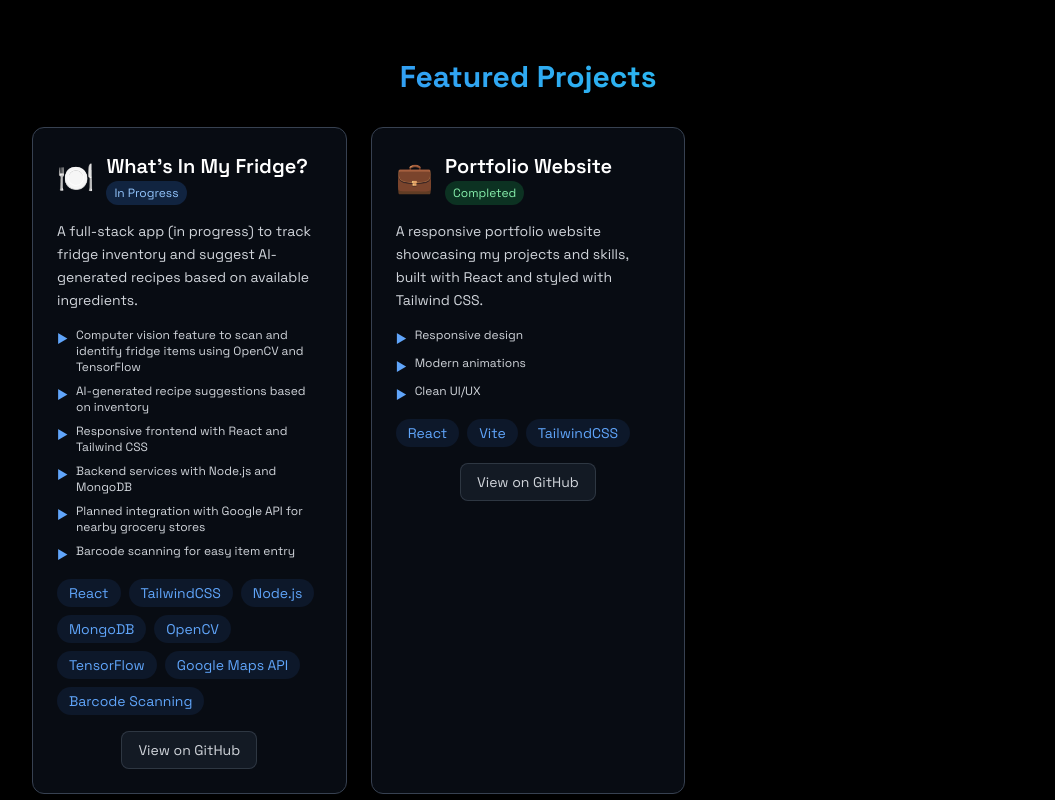
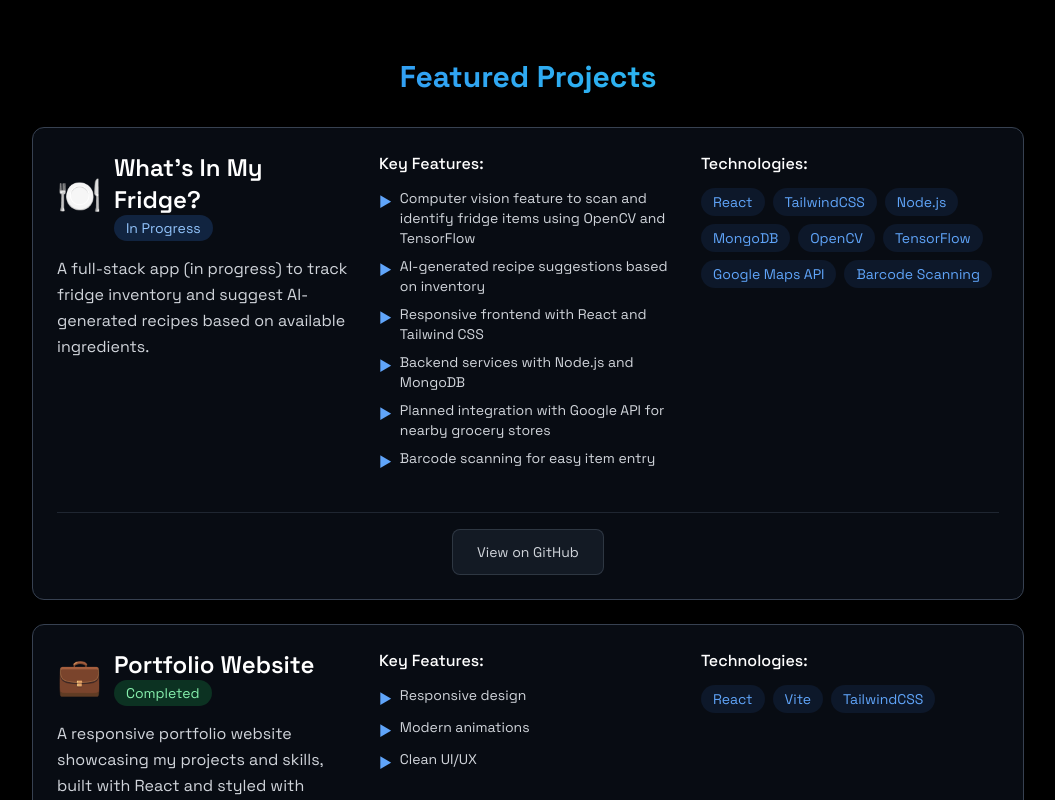
Before and after one commit to judyphantx/judy-portfolio, a React (Vite) app: page / in a window 1280 px wide. Shown: the part 2340-3140 px from the top of the page, without its empty margins (112-1167 px from the left). Built offline with nearby package versions, Linux system fonts and the light colour scheme; no server answers.

Commit message:
Updated projects UI

```diff
--- a/src/components/sections/Projects.jsx
+++ b/src/components/sections/Projects.jsx
@@ -13,7 +13,7 @@ export const Projects = () => {
         "OpenCV",
         "TensorFlow",
         "Google Maps API",
-        "Barcode Scanning"
+        "Barcode Scanning",
       ],
       emoji: "🍽️",
       status: "In Progress",
@@ -23,7 +23,7 @@ export const Projects = () => {
         "Responsive frontend with React and Tailwind CSS",
         "Backend services with Node.js and MongoDB",
         "Planned integration with Google API for nearby grocery stores",
-        "Barcode scanning for easy item entry"
+        "Barcode scanning for easy item entry",
       ],
       github: "https://github.com/judyphantx/whats_in_my_fridge",
     },
@@ -91,20 +91,25 @@ export const Projects = () => {
         <h2 className="text-2xl sm:text-3xl font-bold mb-8 bg-gradient-to-r from-blue-500 to-cyan-400 bg-clip-text text-transparent text-center">
           Featured Projects
         </h2>
-        <div className="grid grid-cols-1 md:grid-cols-2 lg:grid-cols-3 gap-4 sm:gap-6">
+        <div className="space-y-6">
           {projects.map((project) => (
             <div
               key={project.id}
-              className="bg-gray-900/50 backdrop-blur-sm rounded-xl p-4 sm:p-6 border border-gray-700 hover:-translate-y-2 transition-all duration-300 hover:border-blue-500/40 touch-manipulation"
+              className="bg-gray-900/50 backdrop-blur-sm rounded-xl p-4 sm:p-6 border border-gray-700 hover:-translate-y-1 transition-all duration-300 hover:border-blue-500/40 touch-manipulation"
             >
+              <div className="flex flex-col lg:flex-row gap-6">
+                {/* Left section - Header and description */}
+                <div className="lg:w-1/3">
                   <div className="flex items-center gap-3 mb-4">
-                <span className="text-2xl sm:text-3xl">{project.emoji}</span>
+                    <span className="text-3xl sm:text-4xl">
+                      {project.emoji}
+                    </span>
                     <div>
-                  <h3 className="font-semibold text-white text-lg sm:text-xl">
+                      <h3 className="font-semibold text-white text-xl sm:text-2xl">
                         {project.title}
                       </h3>
                       <span
-                    className={`px-2 py-1 rounded-full text-xs ${
+                        className={`px-3 py-1 rounded-full text-sm ${
                           project.status === "Completed"
                             ? "bg-green-500/20 text-green-300"
                             : "bg-blue-500/20 text-blue-300"
@@ -114,21 +119,28 @@ export const Projects = () => {
                       </span>
                     </div>
                   </div>
-
-              <p className="text-gray-300 text-sm mb-4 leading-relaxed">
+                  <p className="text-gray-300 text-base mb-4 leading-relaxed">
                     {project.description}
                   </p>
+                </div>
 
+                {/* Middle section - Highlights */}
+                <div className="lg:w-1/3">
+                  <h4 className="text-white font-medium mb-3">Key Features:</h4>
                   <div className="space-y-2 mb-4">
                     {project.highlights.map((highlight, index) => (
                       <div key={index} className="flex items-start gap-2">
-                    <span className="text-blue-400 text-xs mt-1">▶</span>
-                    <p className="text-gray-300 text-xs">{highlight}</p>
+                        <span className="text-blue-400 text-sm mt-1">▶</span>
+                        <p className="text-gray-300 text-sm">{highlight}</p>
                       </div>
                     ))}
                   </div>
+                </div>
 
-              <div className="flex flex-wrap gap-2 mb-4">
+                {/* Right section - Technologies */}
+                <div className="lg:w-1/3">
+                  <h4 className="text-white font-medium mb-3">Technologies:</h4>
+                  <div className="flex flex-wrap gap-2">
                     {project.technologies.map((tech) => (
                       <span
                         key={tech}
@@ -138,13 +150,16 @@ export const Projects = () => {
                       </span>
                     ))}
                   </div>
+                </div>
+              </div>
 
-              <div className="flex justify-center">
+              {/* GitHub button centered at bottom */}
+              <div className="flex justify-center mt-6 pt-4 border-t border-gray-700/50">
                 <a
                   href={project.github}
                   target="_blank"
                   rel="noopener noreferrer"
-                  className="bg-gray-800/50 hover:bg-gray-700/50 text-gray-300 hover:text-white py-2 px-4 rounded-lg text-sm transition-all border border-gray-600/50 hover:border-gray-500 active:scale-95 touch-manipulation select-none"
+                  className="bg-gray-800/50 hover:bg-gray-700/50 text-gray-300 hover:text-white py-3 px-6 rounded-lg text-sm transition-all border border-gray-600/50 hover:border-gray-500 active:scale-95 touch-manipulation select-none"
                 >
                   View on GitHub
                 </a>
```
Lines whose indentation alone changed are shown as unchanged.
